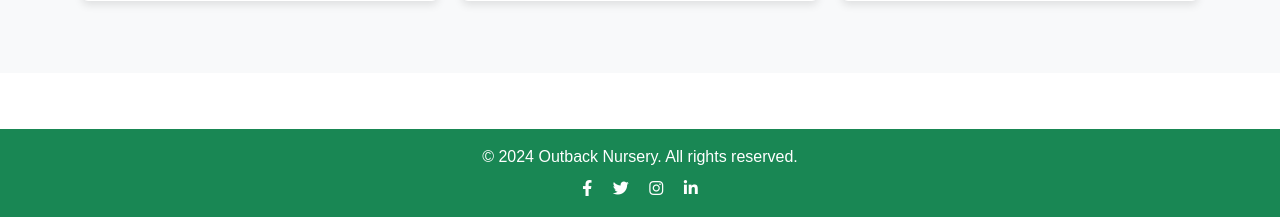
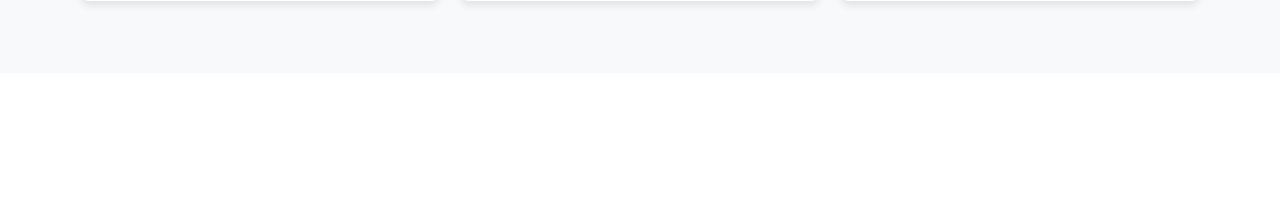
Before and after one commit to Bhoomi3637/Outback_nursery_managment, a PHP site: page /product.php in a window 1280 px wide. Shown: the part 1321-1538 px from the top of the page. After the commit the page ends 1329 px from the top, so only its background shows below. Run offline with PHP 8.4, Linux system fonts and the light colour scheme; a user stored in the database is signed in; data comes from the database, SQL or seed files in the repository; data that the repository does not hold is empty.

Commit message:
Update product.php

```diff
--- a/product.php
+++ b/product.php
@@ -192,7 +192,7 @@ function toggleFavorite(plantId) {
 }
 </script>
 <!-- Footer -->
-<footer class="text-white bg-success py-3">
+<!-- <footer class="text-white bg-success py-3">
     <div class="container text-center">
         <p class="mb-2">&copy; 2024 Outback Nursery. All rights reserved.</p>
         <div>
@@ -202,7 +202,7 @@ function toggleFavorite(plantId) {
             <a href="#" class="text-white"><i class="fab fa-linkedin-in"></i></a>
         </div>
     </div>
-</footer>
+</footer> -->
 <script src="https://cdn.jsdelivr.net/npm/bootstrap@5.3.0/dist/js/bootstrap.bundle.min.js"></script>
 </body>
 </html>
```
